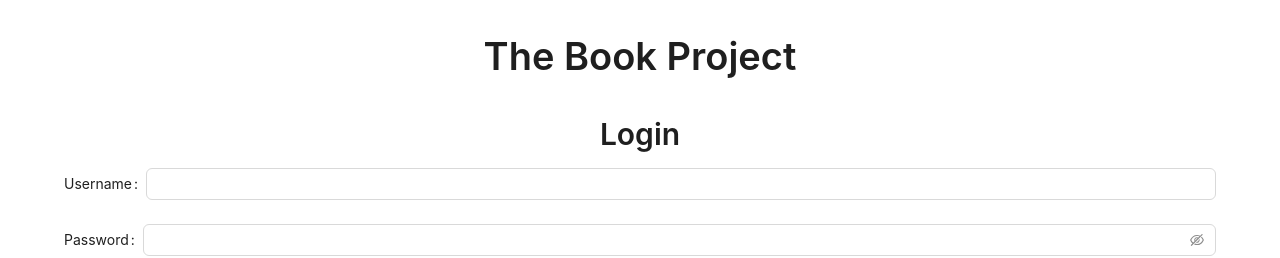
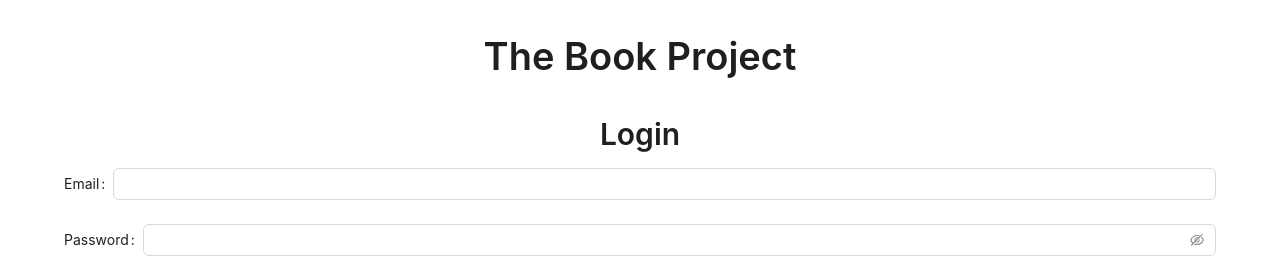
Before and after one commit to TheBookProj/book-app, a React (Create React App) app: page / in a window 1280 px wide. Shown: the top 258 px of the page. Built offline with nearby package versions, Linux system fonts and the light colour scheme.

Commit message:
added basic signin/login

```diff
--- a/package.json
+++ b/package.json
@@ -7,6 +7,7 @@
     "antd": "^5.23.4",
     "axios": "^1.7.9",
     "cra-template": "1.2.0",
+    "firebase": "^11.6.1",
     "react": "^19.0.0",
     "react-dom": "^19.0.0",
     "react-router-dom": "^7.5.3",
--- a/src/components/Login/Login.js
+++ b/src/components/Login/Login.js
@@ -1,19 +1,33 @@
-import { Button, Form, Input, Typography } from 'antd';
+import { Button, Form, Input, Typography, message } from 'antd';
 import styles from '../../css/Login.module.css'
 import { useNavigate } from 'react-router-dom';
+import { getAuth, signInWithEmailAndPassword } from "firebase/auth";
 
 function Login() {
 
     const { Title } = Typography;
     const navigate = useNavigate();
 
+    const submitForm = async (values) => {
+        const auth = getAuth();
+        signInWithEmailAndPassword(auth, values.email, values.password)
+        .then((userCredential) => {
+            console.log(userCredential.user);
+            message.success("Successfully logged in.");
+        })
+        .catch((error) => {
+            console.log(error)
+            message.error("There was an issue with logging you in.");
+        });
+    }
+
     return <div className={styles.page}>
         <Title>The Book Project</Title>
         <Title level={2}>Login</Title>
-        <Form>
+        <Form onFinish={submitForm}>
             <Form.Item
-                label="Username"
-                name="username"
+                label="Email"
+                name="email"
             >
                 <Input />
             </Form.Item>
--- a/src/components/Signup/Signup.js
+++ b/src/components/Signup/Signup.js
@@ -1,14 +1,44 @@
-import { Button, Form, Input, Typography } from 'antd';
+import { Button, Form, Input, Typography, message } from 'antd';
 import styles from '../../css/Signup.module.css'
+import { app } from '../../firebaseConfig'
+import { getAuth, createUserWithEmailAndPassword } from "firebase/auth";
+import { getUsersService } from '../../getServices/getUsersService';
+import axios from 'axios';
 
 function Signup() {
 
     const { Title } = Typography;
 
+    const submitForm = async (values) => {
+        const auth = getAuth(app)
+
+        axios.put(`${getUsersService()}/users/add`, { username: values.username, email: values.email })
+        .then((response) => {
+            if(response.status == 200) {
+                createUserWithEmailAndPassword(auth, values.email, values.password)
+                .then((userCredential) => {
+                    message.success("Successfully created your account.")
+                    console.log(userCredential.user)
+                  })
+                  .catch((error) => {
+                    message.error("There was an error in creating your account.")
+                    console.log(error);
+                  });
+            } else {
+                message.error("There was an error in creating your account.")
+            }
+        })
+        .catch((error) => {
+            message.error("There was an error in creating your account.")
+            console.log(error)
+        })
+
+    }
+
     return <div className={styles.page}>
         <Title>The Book Project</Title>
         <Title level={2}>Signup</Title>
-        <Form>
+        <Form onFinish={submitForm}>
             <Form.Item
                 label="Username"
                 name="username"
@@ -17,7 +47,7 @@ function Signup() {
             </Form.Item>
             <Form.Item
                 label="Email"
-                name="Email"
+                name="email"
             >
                 <Input />
             </Form.Item>
@@ -29,7 +59,7 @@ function Signup() {
             </Form.Item>
             <Form.Item
                 label="Confirm Password"
-                name="confirm password"
+                name="confirmPassword"
             >
                 <Input.Password />
             </Form.Item>
--- /dev/null
+++ b/src/firebaseConfig.js
@@ -0,0 +1,23 @@
+// Import the functions you need from the SDKs you need
+import { initializeApp } from "firebase/app";
+//import { getAnalytics } from "firebase/analytics";
+// TODO: Add SDKs for Firebase products that you want to use
+// https://firebase.google.com/docs/web/setup#available-libraries
+
+// Your web app's Firebase configuration
+// For Firebase JS SDK v7.20.0 and later, measurementId is optional
+const firebaseConfig = {
+  apiKey: "AIzaSyAkLRhRjHr78RJWOs-_8b91yZyTL0lceoU",
+  authDomain: "book-project-4dbe1.firebaseapp.com",
+  projectId: "book-project-4dbe1",
+  storageBucket: "book-project-4dbe1.firebasestorage.app",
+  messagingSenderId: "74284232148",
+  appId: "1:74284232148:web:10c0e83c06b2bbb9793a41",
+  measurementId: "G-ZVRCRCMFGR"
+};
+
+// Initialize Firebase
+const app = initializeApp(firebaseConfig);
+//const analytics = getAnalytics(app);
+
+export { app }
--- /dev/null
+++ b/src/getServices/getUsersService.js
@@ -0,0 +1,6 @@
+export function getUsersService() {
+    if(window.location.hostname === "localhost") {
+        return "http://127.0.0.1:8001"
+    }
+    return "PROD URL"
+};
```
